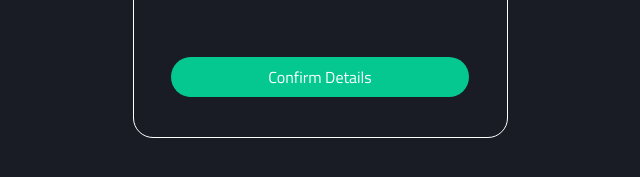
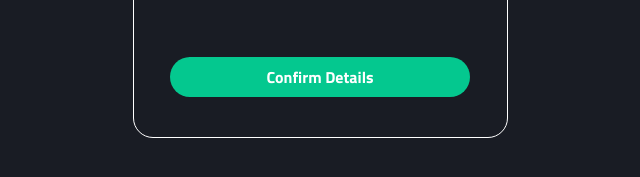
Before and after one commit to Maduxt/Wallet-App, a plain HTML site: page html/verify/verify.html in a window 1280 px wide. Shown: the part 625-802 px from the top of the page, 320-960 px from the left. Drawn offline with Linux system fonts and the light colour scheme.

Commit message:
fix button

```diff
--- a/css/button.css
+++ b/css/button.css
@@ -1,6 +1,6 @@
 .btn {
     display: block;
-    width: 80%;
+    width: 311px;
     max-width: 300px;
     padding: 8px;
     margin: 10px auto;
@@ -10,6 +10,7 @@
     cursor: pointer;
     text-decoration: none;
     color: var(--white);
+    font-weight: 700;
 }
 
 .btn.grey {
```
